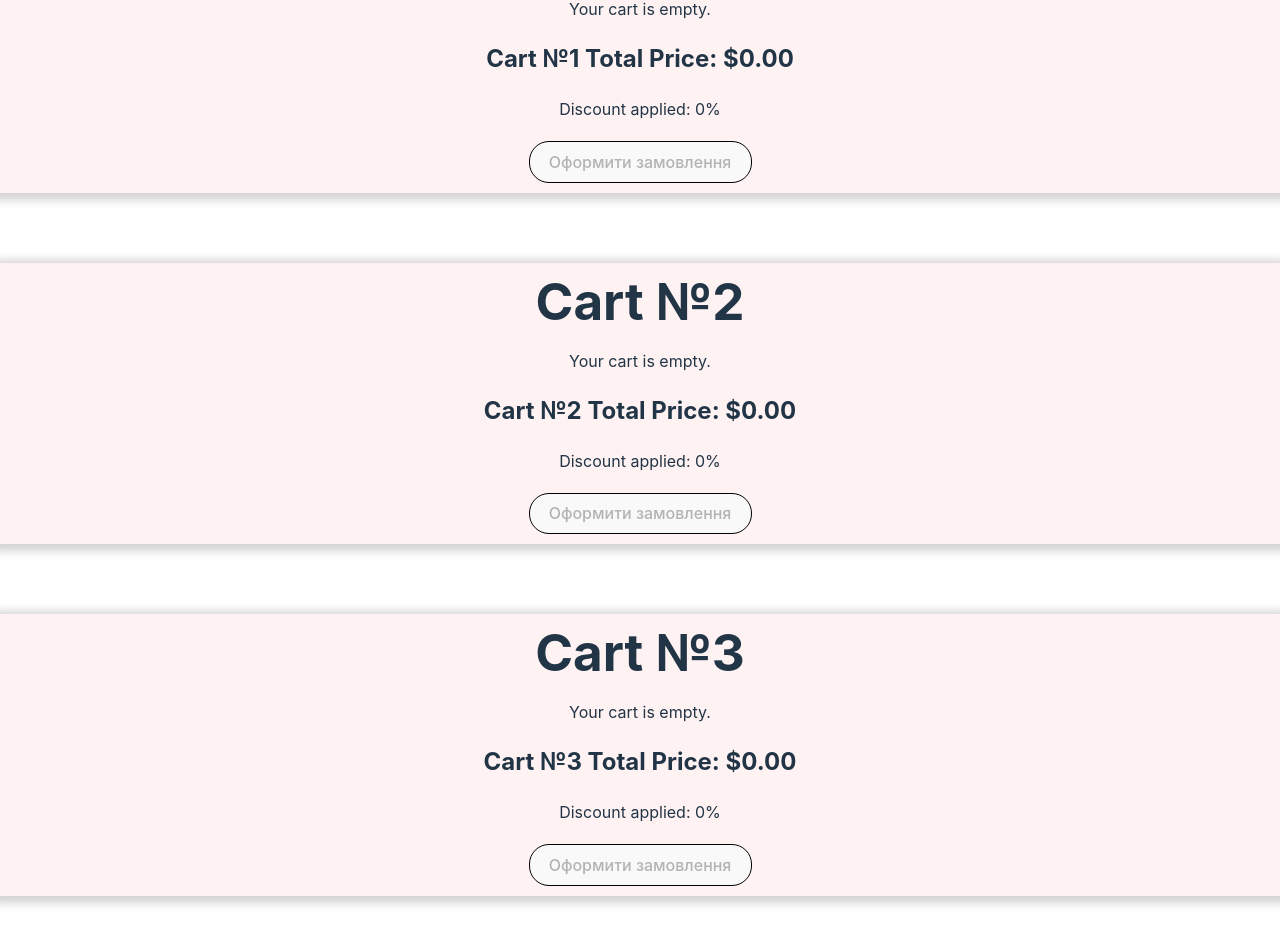
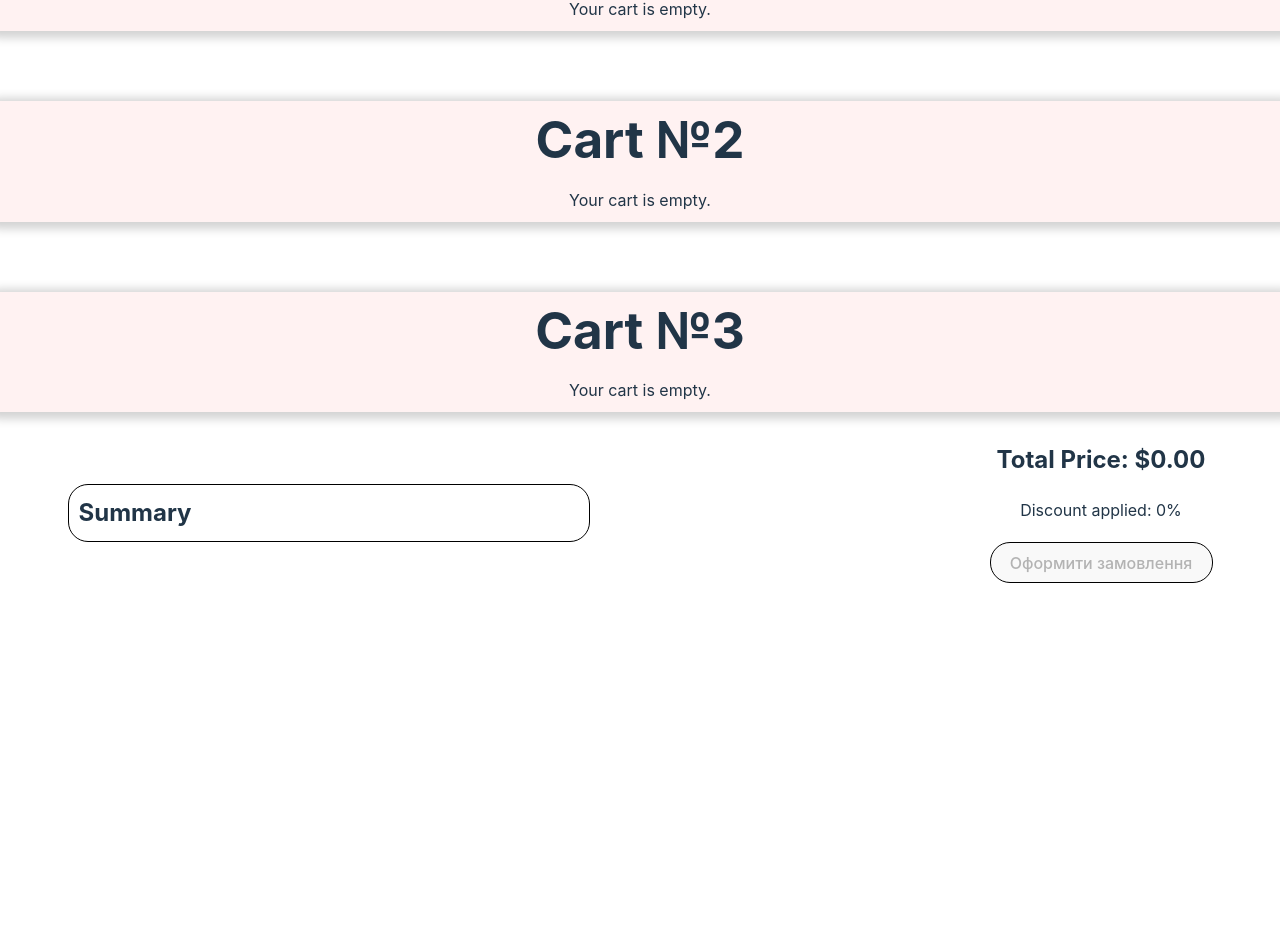
Before and after one commit to vileetrin/mobx-test-ts, a React (Vite) app: page /cart in a window 1280 px wide. Shown: the part 270-1199 px from the top of the page. After the commit the page ends 891 px from the top, so only its background shows below. Built offline with nearby package versions, Linux system fonts and the light colour scheme.

Commit message:
add info about carts to products

```diff
--- a/src/domains/carts/components/FirstCart/FirstCart.tsx
+++ b/src/domains/carts/components/FirstCart/FirstCart.tsx
@@ -22,6 +22,7 @@ const FirstCart = observer(() => {
             {cartStore.getCart1.length === 0 ? (
                 <p>Your cart is empty.</p>
             ) : (
+                <>
                     <ul className={css.list}>
                         {cartStore.getCart1.map((product) => (
                             <li key={product.id} className={css.item}>
@@ -55,12 +56,14 @@ const FirstCart = observer(() => {
                             </li>
                         ))}
                     </ul>
-            )}
+
                     <h2>Cart №1 Total Price: ${cartStore.totalPriceWithDiscount('cart1').toFixed(2)}</h2>
                     <p>Discount applied: {cartStore.discount('cart1') * 100}%</p>
-            <button onClick={handleCheckout} disabled={cartStore.getCart1.length === 0} className={css.button}>
+                    <button onClick={handleCheckout} className={css.button}>
                         Оформити замовлення
                     </button>
+                </>
+            )}
         </div>
     );
 });
--- a/src/domains/carts/components/SecondCart/SecondCart.tsx
+++ b/src/domains/carts/components/SecondCart/SecondCart.tsx
@@ -22,6 +22,7 @@ const SecondCart = observer(() => {
             {cartStore.getCart2.length === 0 ? (
                 <p>Your cart is empty.</p>
             ) : (
+                <>
                     <ul className={css.list}>
                         {cartStore.getCart2.map((product) => (
                             <li key={product.id} className={css.item}>
@@ -55,12 +56,14 @@ const SecondCart = observer(() => {
                             </li>
                         ))}
                     </ul>
-            )}
+
                     <h2>Cart №2 Total Price: ${cartStore.totalPriceWithDiscount('cart2').toFixed(2)}</h2>
                     <p>Discount applied: {cartStore.discount('cart2') * 100}%</p>
-            <button onClick={handleCheckout} disabled={cartStore.getCart3.length === 0} className={css.button}>
+                    <button onClick={handleCheckout} className={css.button}>
                         Оформити замовлення
                     </button>
+                </>
+            )}
         </div>
     );
 });
--- a/src/domains/carts/components/Summary/Summary.tsx
+++ b/src/domains/carts/components/Summary/Summary.tsx
@@ -11,7 +11,7 @@ const Summary = () => {
             <li className={css.listItem}>
                 <div>
                 <p>Name: {item.name}</p>
-                <p>Price: {item.price}</p>
+                <p>Price: {item.price}$</p>
                 <p>Amount: {item.amount}</p>
                 </div>
                 <img src={item.image} alt={item.name} className={css.img}/>
--- a/src/domains/carts/components/ThirdCart/ThirdCart.tsx
+++ b/src/domains/carts/components/ThirdCart/ThirdCart.tsx
@@ -22,6 +22,7 @@ const ThirdCart = observer(() => {
             {cartStore.getCart3.length === 0 ? (
                 <p>Your cart is empty.</p>
             ) : (
+                <>
                     <ul className={css.list}>
                         {cartStore.getCart3.map((product) => (
                             <li key={product.id} className={css.item}>
@@ -55,12 +56,14 @@ const ThirdCart = observer(() => {
                             </li>
                         ))}
                     </ul>
-            )}
+
                     <h2>Cart №3 Total Price: ${cartStore.totalPriceWithDiscount('cart3').toFixed(2)}</h2>
                     <p>Discount applied: {cartStore.discount('cart3') * 100}%</p>
-            <button onClick={handleCheckout} disabled={cartStore.getCart3.length === 0} className={css.button}>
+                    <button onClick={handleCheckout} className={css.button}>
                         Оформити замовлення
                     </button>
+                </>
+            )}
         </div>
     );
 });
--- a/src/domains/carts/store/CartsStore.ts
+++ b/src/domains/carts/store/CartsStore.ts
@@ -113,6 +113,19 @@ class CartsStore {
         return this.totalPrice(cartType) - this.totalPrice(cartType) * this.discount(cartType);
     }
 
+    getProductAvailability(productId: number): { cart: string; amount: number }[] {
+        const availability = [];
+        const cart1Item = this.getCart1.find(item => item.id === productId);
+        const cart2Item = this.getCart2.find(item => item.id === productId);
+        const cart3Item = this.getCart3.find(item => item.id === productId);
+
+        if (cart1Item) availability.push({ cart: "Cart №1", amount: cart1Item.amount });
+        if (cart2Item) availability.push({ cart: "Cart №2", amount: cart2Item.amount });
+        if (cart3Item) availability.push({ cart: "Cart №3", amount: cart3Item.amount });
+
+        return availability;
+    }
+
 }
 
 export default CartsStore;
--- a/src/domains/products/components/ProductList/ProductLIst.tsx
+++ b/src/domains/products/components/ProductList/ProductLIst.tsx
@@ -1,17 +1,16 @@
 import { observer } from 'mobx-react-lite';
-import {useStore} from "../../../../infrastructure/StoreContext.ts";
-import css from './ProductLIst.module.css';
-import {useEffect} from "react";
-import AddToCartBtn from "../AddToCartBtn/AddToCartBtn.tsx"
+import { useStore } from "../../../../infrastructure/StoreContext.ts";
+import css from './ProductList.module.css';
+import { useEffect } from "react";
+import AddToCartBtn from "../AddToCartBtn/AddToCartBtn.tsx";
 
 const ProductList = observer(() => {
-
-    const {productsStore} = useStore();
+    const { productsStore, cartStore } = useStore();
     const products = productsStore.getAllProducts();
 
     useEffect(() => {
-        productsStore.loadProducts()
-    }, [])
+        productsStore.loadProducts();
+    }, []);
 
     return (
         <div className={css.container}>
@@ -19,11 +18,24 @@ const ProductList = observer(() => {
             <ul className={css.list}>
                 {products.map((product, index) => (
                     <li key={index} className={css.item}>
-                        <img src={product.image} alt={product.name} className={css.img}/>
+                        <img src={product.image} alt={product.name} className={css.img} />
                         <div className={css.content}>
                             <h3>{product.name}</h3>
                             <p>Price: {product.price}$</p>
-                            <AddToCartBtn productId={product.id}/>
+                            <AddToCartBtn productId={product.id} />
+
+                            {cartStore.getProductAvailability(product.id).length > 0 && (
+                                <div className={css.availability}>
+                                    <h4>Наявність в кошиках:</h4>
+                                    <ul>
+                                        {cartStore.getProductAvailability(product.id).map((entry, idx) => (
+                                            <li key={idx}>
+                                                {entry.cart}: {entry.amount} шт.
+                                            </li>
+                                        ))}
+                                    </ul>
+                                </div>
+                            )}
                         </div>
                     </li>
                 ))}
--- a/src/index.css
+++ b/src/index.css
@@ -11,6 +11,10 @@
   text-rendering: optimizeLegibility;
   -webkit-font-smoothing: antialiased;
   -moz-osx-font-smoothing: grayscale;
+}
+
+html {
+  scroll-behavior: smooth;
 }
 
 ul, li {
--- a/src/infrastructure/RootStore.ts
+++ b/src/infrastructure/RootStore.ts
@@ -12,9 +12,6 @@ class RootStore {
 
         this.productsStore = new ProductsStore();
         this.cartStore = new CartsStore(this);
-        // this.firstCartStore = new MainCartStore(this);
-        // this.secondCartStore = new MainCartStore(this);
-        // this.thirdCartStore = new MainCartStore(this);
     }
 }
 
```
Also changed, not shown: 1 other file (tests, documents, lock files or other folders). Lines whose indentation alone changed are shown as unchanged.
